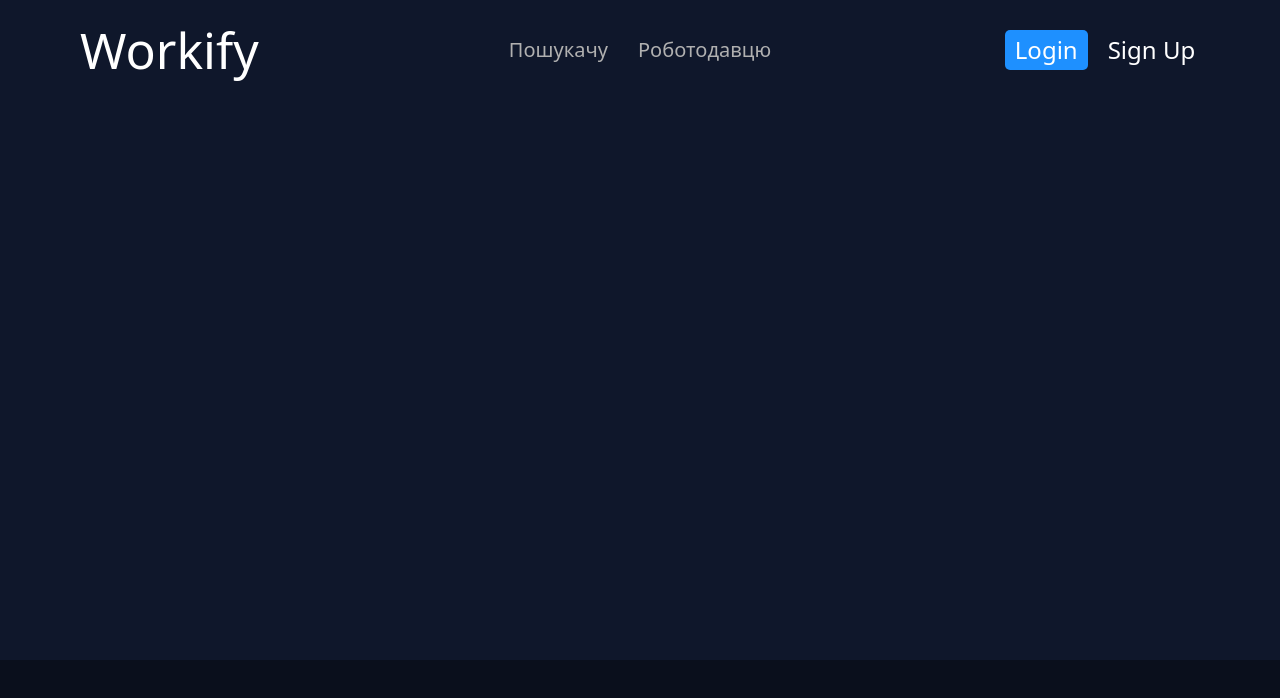
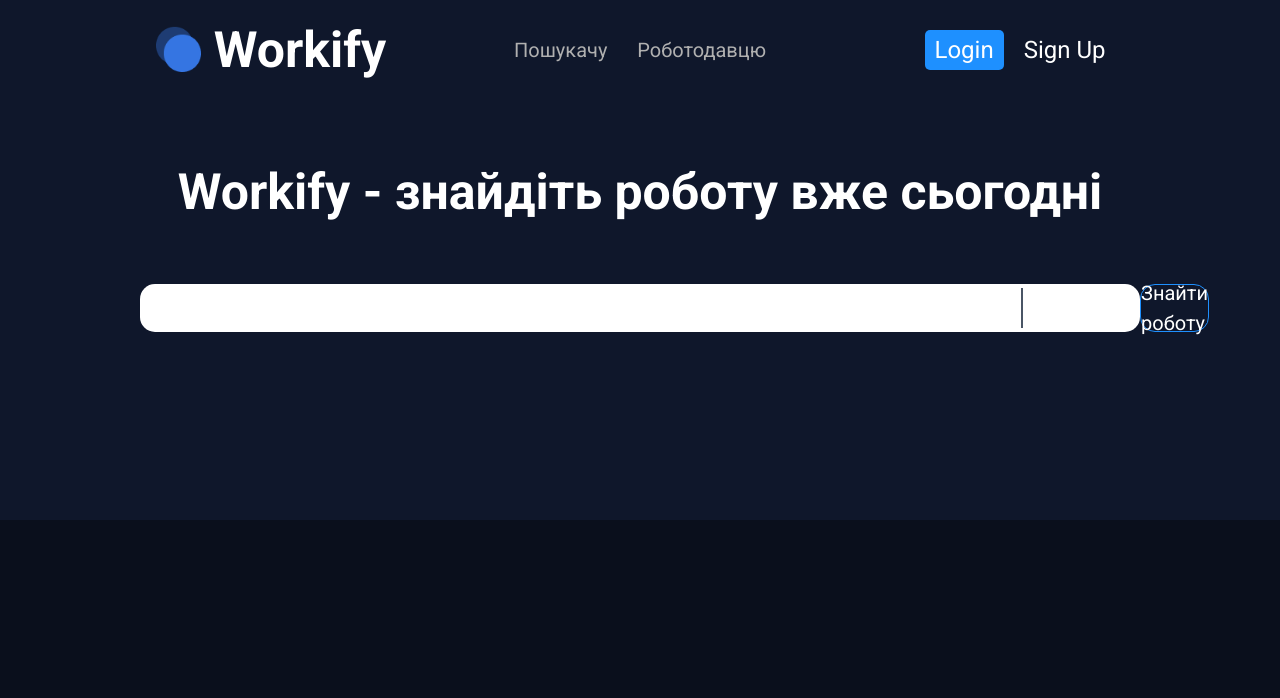
Before and after one commit to Glechik-dev/Workify-frontend, a Nuxt app: page / in a window 1280 px wide. Shown: the top 698 px of the page. Built offline with nearby package versions, Linux system fonts and the light colour scheme.

Commit message:
feat: change hero component and added some style to header component

```diff
--- a/app/assets/css/main.css
+++ b/app/assets/css/main.css
@@ -2,4 +2,5 @@
 
 body {
   background-color: var(--BG_Color);
+  font-family: "Roboto", sans-serif;
 }
--- a/app/assets/css/var.css
+++ b/app/assets/css/var.css
@@ -1,8 +1,10 @@
 :root {
   /* Основные цвета */
   --BG_Color: #0a0f1c; /* Тёмно-тёмно синий фон */
+  --BG_White_Color: #ffffff;
   --BG_Second_Color: #0f172b;
   --Text_Color: #ffffff; /* Основной текст — белый */
+  --Text_Black_Color: #000000;
   --Text_Muted_Color: #b0b0b0; /* Второстепенный текст — серый */
 
   /* Акценты */
--- a/app/components/HeaderComponent.vue
+++ b/app/components/HeaderComponent.vue
@@ -1,28 +1,35 @@
 <template>
   <header
-    class="w-full h-[100px] bg-[var(--BG_Second_Color)] text-[var(--Text_Color)] flex justify-center items-center"
+    class="w-full h-[100px] bg-(--BG_Second_Color) text-(--Text_Color) flex justify-center items-center"
   >
-    <div class="container mx-auto px-20 flex items-center justify-between">
-      <div class="text-[50px] cursor-pointer w-[200px]">Workify</div>
+    <div class="container mx-auto px-35 flex items-center justify-between">
+      <div
+        class="text-[50px] cursor-pointer w-[250px] font-extrabold flex justify-center items-center"
+      >
+        <span class="w-[70px] flex items-center justify-center mb-0.5"
+          ><NuxtImg src="/Group 3 (1).png" height="45" width="45"
+        /></span>
+        Workify
+      </div>
       <nav>
         <ul
           class="flex items-center justify-between gap-[30px] h-full text-[20px]"
         >
           <li
-            class="text-[var(--Text_Muted_Color)] hover:text-[var(--Text_Color)] transition-colors cursor-pointer"
+            class="text-(--Text_Muted_Color) hover:text-(--Text_Color) transition-colors cursor-pointer"
           >
             Пошукачу
           </li>
           <li
-            class="text-[var(--Text_Muted_Color)] hover:text-[var(--Text_Color)] transition-colors cursor-pointer"
+            class="text-(--Text_Muted_Color) hover:text-(--Text_Color) transition-colors cursor-pointer"
           >
             Роботодавцю
           </li>
         </ul>
       </nav>
-      <div class="flex justify-center items-center gap-5 text-[24px] w-[200px]">
+      <div class="flex justify-center items-center gap-5 text-[24px] w-[250px]">
         <div
-          class="px-[10px] py-[2px] rounded-[5px] bg-[var(--Primary_Color)] cursor-pointer hover:bg-[var(--Primary_Hover_Color)] transition"
+          class="px-[10px] py-[2px] rounded-[5px] bg-(--Primary_Color) cursor-pointer hover:bg-(--Primary_Hover_Color) transition"
         >
           Login
         </div>
@@ -31,3 +38,5 @@
     </div>
   </header>
 </template>
+
+<style></style>
--- a/app/components/HeroComponent.vue
+++ b/app/components/HeroComponent.vue
@@ -1,3 +1,30 @@
 <template>
-  <div class="w-full h-[560px] bg-[var(--BG_Second_Color)]"></div>
+  <div class="w-full h-[420px] bg-(--BG_Second_Color) text-(--Text_Color)">
+    <div class="w-full h-full px-35 py-8 container">
+      <div
+        class="text-[50px] flex items-center justify-center h-[120px] font-bold"
+      >
+        Workify - знайдіть роботу вже сьогодні
+      </div>
+      <div class="w-full h-full mt-8 flex">
+        <div class="w-full h-15 flex">
+          <input
+            type="text"
+            name="findJob"
+            class="w-[890px] h-12 bg-(--BG_White_Color) rounded-l-[15px] text-(--Text_Black_Color) p-[5px]"
+          />
+          <div
+            class="w-[120px] h-12 bg-(--BG_White_Color) rounded-r-[15px] flex items-center"
+          >
+            <div class="w-[2px] h-10 bg-gray-600"></div>
+          </div>
+        </div>
+        <div
+          class="w-[240px] h-12 border border-(--Primary_Color) rounded-[15px] flex items-center justify-center text-[20px] transition-colors hover:bg-(--Secondary_Color) cursor-pointer"
+        >
+          Знайти роботу
+        </div>
+      </div>
+    </div>
+  </div>
 </template>
--- a/nuxt.config.ts
+++ b/nuxt.config.ts
@@ -5,10 +5,15 @@ export default defineNuxtConfig({
   compatibilityDate: "2025-07-15",
   devtools: { enabled: true },
   css: ["~/assets/css/main.css", "~/assets/css/var.css"],
-
   vite: {
     plugins: [tailwindcss()],
   },
-
-  modules: ["@nuxt/icon", "@nuxt/image"],
+  modules: ["@nuxt/icon", "@nuxt/image", "@nuxtjs/google-fonts"],
+  googleFonts: {
+    families: {
+      Roboto: [400, 700],
+      "Open+Sans": true,
+    },
+    display: "swap",
+  },
 });
--- a/package.json
+++ b/package.json
@@ -18,5 +18,8 @@
     "tailwindcss": "^4.1.13",
     "vue": "^3.5.21",
     "vue-router": "^4.5.1"
+  },
+  "devDependencies": {
+    "@nuxtjs/google-fonts": "^3.2.0"
   }
 }
```
Also changed, not shown: public/Group 3 (1).png (added), 1 other file (tests, documents, lock files or other folders).
